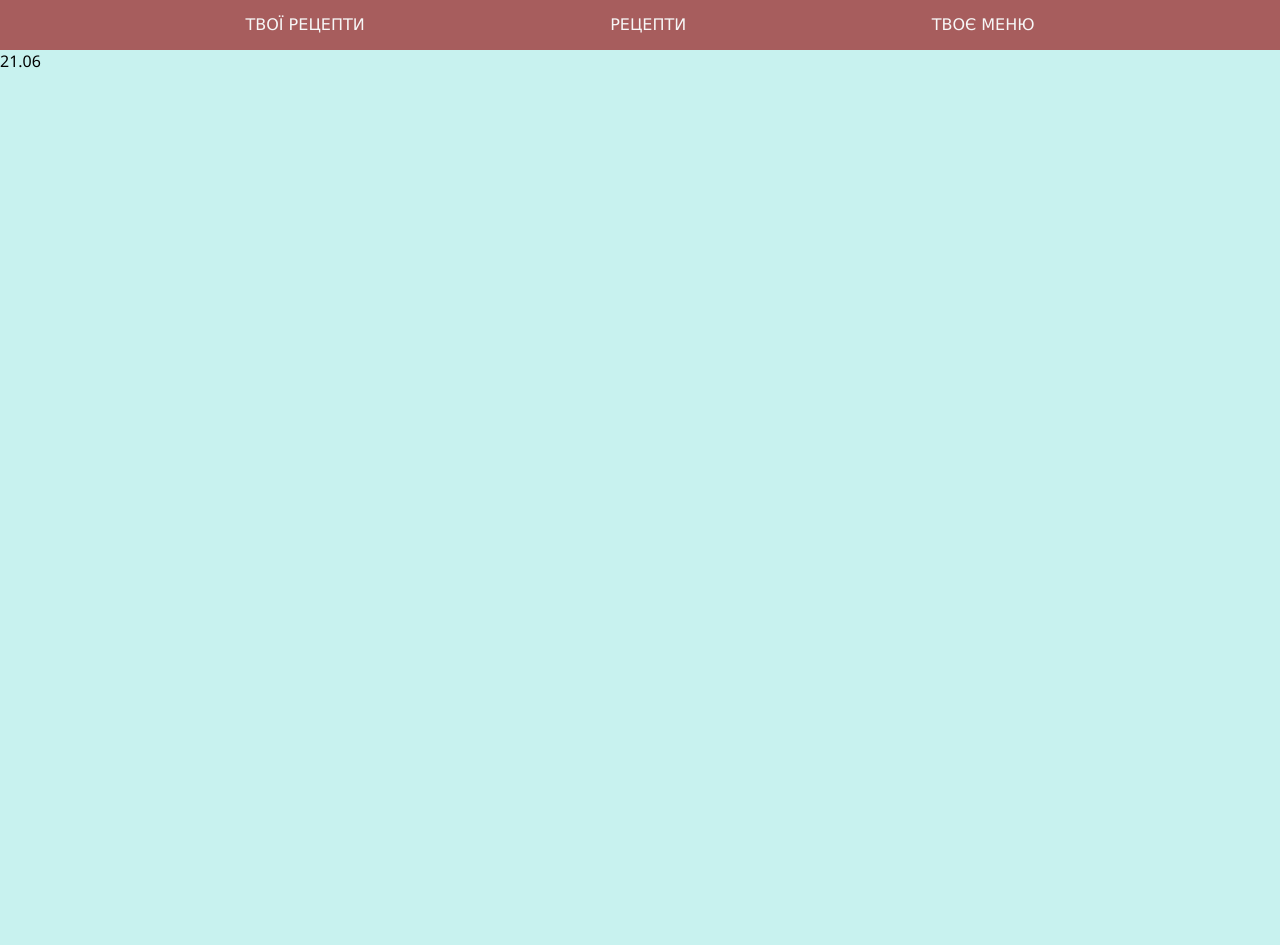
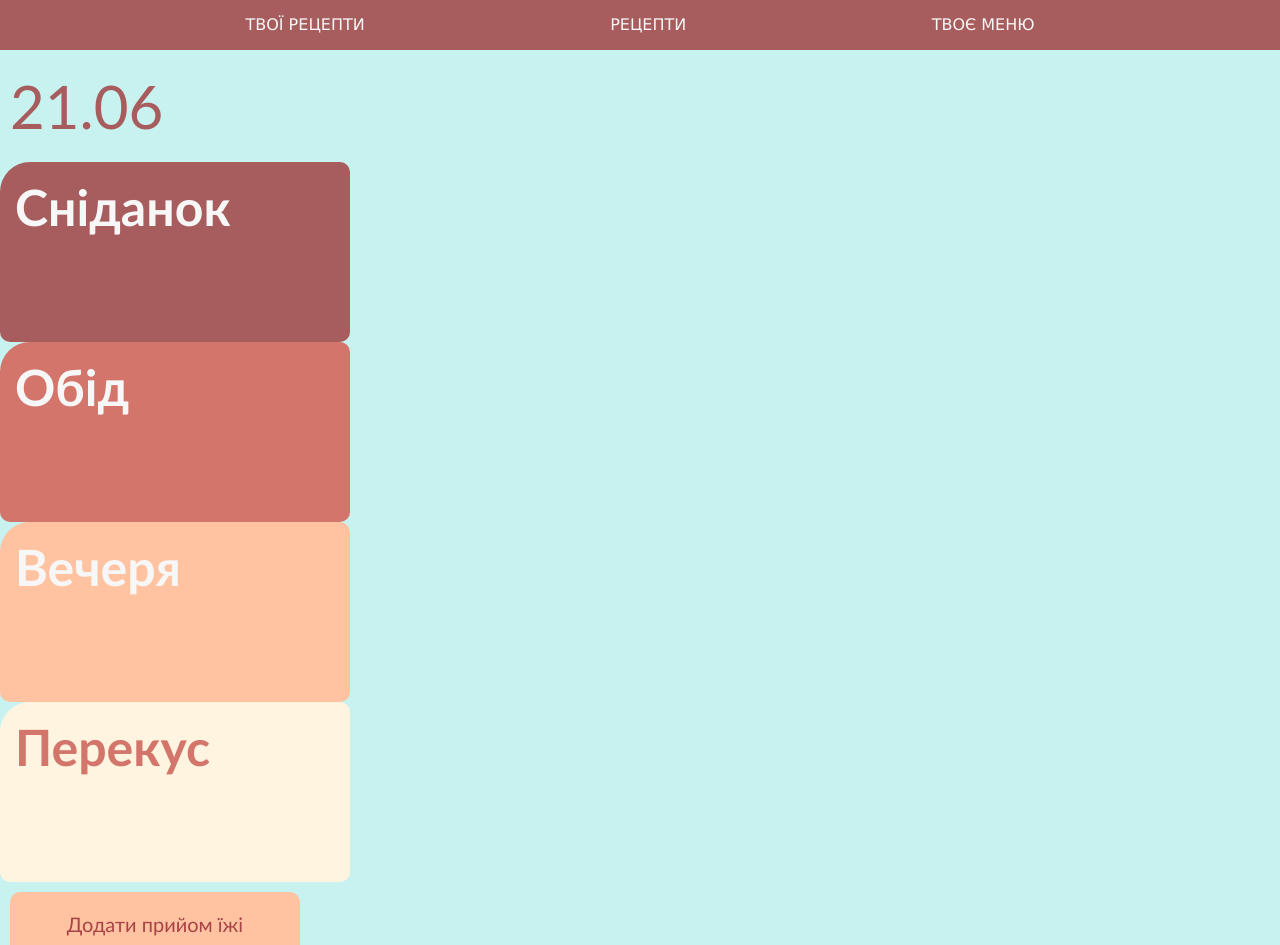
Before and after one commit to Evelinach11/food-app, a React (Create React App) app: page /mealstime in a window 1280 px wide. Shown: the top 945 px of the page. Before the commit the page ends 800 px from the top, so only its background shows below. Built offline with nearby package versions, Linux system fonts and the light colour scheme.

Commit message:
for every day added three meals and the possibility of adding more

```diff
--- a/src/App.js
+++ b/src/App.js
@@ -3,7 +3,7 @@ import { Header } from "./Components/Header";
 import { HomePage } from "./Pages/HomePage";
 import { YourMenu } from "./Components/YourMenu";
 import { Route, Routes } from "react-router-dom";
-import { MealsTime } from "./Components/MealsTime";
+import { Meals } from "./Components/Meals";
 
 function App() {
   return (
@@ -12,7 +12,7 @@ function App() {
       <Routes>
         <Route path="/" exact element={<HomePage />} />
         <Route path="/yourmenu" exact element={<YourMenu />} />
-        <Route path="/mealstime" exact element={<MealsTime />} />
+        <Route path="/mealstime" exact element={<Meals />} />
       </Routes>
     </div>
   );
--- /dev/null
+++ b/src/Components/Meals.jsx
@@ -0,0 +1,76 @@
+import React from "react";
+import { getMealsTime, addMealsTime } from "../services/service";
+import { useState } from "react";
+import { useSelector } from "react-redux";
+import { selectSelectedDay } from "../store/slices/daySlice";
+import moment from "moment";
+
+export const Meals = () => {
+  const [showPopup, setShowPopup] = useState(false);
+  const [newMeal, setNewMeal] = useState("");
+  const selectedDay = useSelector(selectSelectedDay);
+  const selectedDate = selectedDay.date;
+  const formattedDate = moment(selectedDate).format("DD.MM");
+
+  const openPopup = () => {
+    setShowPopup(true);
+  };
+
+  const closePopup = () => {
+    setShowPopup(false);
+  };
+
+  const handleInputChange = (event) => {
+    setNewMeal(event.target.value);
+  };
+
+  const addNewMeal = () => {
+    addMealsTime(newMeal);
+    setNewMeal("");
+  };
+
+  return (
+    <div>
+      <div className="meals__currentdata">
+        <p>{selectedDay.day}</p>
+        <p>{formattedDate}</p>
+      </div>
+
+      <div className="meals">
+        <h1 className="breakfast">Сніданок</h1>
+        <h1 className="lunch">Обід</h1>
+        <h1 className="dinner">Вечеря</h1>
+        <div className="meals">
+          {getMealsTime().map((meal, index) => (
+            <h1 className="new" key={index}>
+              {meal}
+            </h1>
+          ))}
+        </div>
+        <div className="meals__add--more" onClick={openPopup}>
+          Додати прийом їжі
+        </div>
+      </div>
+      {showPopup && (
+        <div className="meals__popup">
+          <h1 className="meals__popup--title">
+            Назви свій прийом їжі та додай його
+          </h1>
+          <input
+            className="meals__popup--input"
+            type="text"
+            placeholder="Введіть назву"
+            value={newMeal}
+            onChange={handleInputChange}
+          />
+          <button className="meals__popup--add" onClick={addNewMeal}>
+            Додати
+          </button>
+          <button className="meals__popup--close" onClick={closePopup}>
+            Закрити
+          </button>
+        </div>
+      )}
+    </div>
+  );
+};
--- a/src/Components/MealsTime.jsx
+++ /dev/null
@@ -1,19 +0,0 @@
-import React from "react";
-import { useSelector } from "react-redux";
-import { selectSelectedDay } from "../store/slices/daySlice";
-import moment from "moment";
-
-export const MealsTime = () => {
-  const selectedDay = useSelector(selectSelectedDay);
-  const selectedDate = selectedDay.date;
-  const formattedDate = moment(selectedDate).format("DD.MM");
-
-  return (
-    <div>
-      <div className="mealstime__currentdata">
-        <p>{selectedDay.day}</p>
-        <p>{formattedDate}</p>
-      </div>
-    </div>
-  );
-};
--- /dev/null
+++ b/src/scss/components/_meals.scss
@@ -0,0 +1,89 @@
+.meals__currentdata {
+  @extend %title;
+}
+.meals__popup {
+  display: flex;
+  flex-direction: column;
+  position: fixed;
+  top: 50%;
+  left: 50%;
+  width: 70%;
+  height: 50%;
+  transform: translate(-50%, -50%);
+  background-color: $white;
+  padding: 20px;
+  border-radius: 5px;
+  z-index: 101;
+  .meals__popup--input {
+    margin: 10px;
+    font-family: inherit;
+    width: 90%;
+    border: 0;
+    border-bottom: 2px solid $dark;
+    outline: 0;
+    font-size: 20px;
+    color: $dark;
+    padding: 7px 0;
+    background: transparent;
+    transition: border-color 0.2s;
+
+    &::placeholder {
+      color: $dark;
+      font-weight: 600;
+    }
+  }
+
+  .meals__popup--title {
+    @extend %title;
+  }
+  .meals__popup--add,
+  .meals__popup--close {
+    @extend %btn;
+  }
+}
+
+.meals {
+  .meals__add--more {
+    @extend %btn;
+  }
+  .breakfast {
+    font-family: $font;
+    font-size: 50px;
+    background-color: $dark;
+    padding: 15px;
+    width: 320px;
+    height: 150px;
+    border-radius: 30px 10px 10px 10px;
+    color: $white;
+  }
+  .lunch {
+    font-family: $font;
+    font-size: 50px;
+    background-color: $ligth-dark;
+    padding: 15px;
+    width: 320px;
+    height: 150px;
+    border-radius: 30px 10px 10px 10px;
+    color: $white;
+  }
+  .dinner {
+    font-family: $font;
+    font-size: 50px;
+    background-color: $ligth;
+    padding: 15px;
+    width: 320px;
+    height: 150px;
+    border-radius: 30px 10px 10px 10px;
+    color: $white;
+  }
+  .new {
+    font-family: $font;
+    font-size: 50px;
+    background-color: $ligth-new;
+    padding: 15px;
+    width: 320px;
+    height: 150px;
+    border-radius: 30px 10px 10px 10px;
+    color: $ligth-dark;
+  }
+}
--- a/src/scss/components/_variables.scss
+++ b/src/scss/components/_variables.scss
@@ -4,5 +4,30 @@ $dark-warm: #a84448;
 $ligth-dark: #d3756b;
 $ligth-warm: #f0997d;
 $ligth: #ffc3a1;
+$ligth-new: #fff4e0;
 $white: #f7f7f7;
 $font: "Gill Sans", sans-serif;
+
+%title {
+  font-weight: 500;
+  font-family: $font;
+  font-size: 60px;
+  text-align: left;
+  color: $dark;
+  padding: 20px 10px 20px 10px;
+}
+
+%btn {
+  color: $dark-warm;
+  background-color: $ligth;
+  width: 250px;
+  border: 0;
+  border-radius: 10px;
+  padding: 20px;
+  text-align: center;
+  font-weight: 500;
+  font-family: $font;
+  font-size: 20px;
+  margin: 10px;
+  cursor: pointer;
+}
--- a/src/scss/components/_your-menu.scss
+++ b/src/scss/components/_your-menu.scss
@@ -38,17 +38,7 @@
 }
 
 .weekdays__btn--next {
-  color: $dark-warm;
-  background-color: $ligth;
-  width: 250px;
-  border: 0;
-  border-radius: 10px;
-  padding: 20px;
-  text-align: center;
-  font-weight: 500;
-  font-family: $font;
-  font-size: 20px;
-  margin: 10px;
+  @extend %btn;
 }
 .weekdays__btns {
   display: flex;
--- a/src/scss/index.scss
+++ b/src/scss/index.scss
@@ -1,4 +1,4 @@
 @import "./components/variables";
 @import "./components/header";
 @import "./components/your-menu";
-@import "./components/meals-time";
+@import "./components/meals";
--- /dev/null
+++ b/src/services/service.js
@@ -0,0 +1,8 @@
+const mealsTime = ["Перекус"];
+
+export const getMealsTime = () => {
+  return mealsTime;
+};
+export const addMealsTime = (meal) => {
+  mealsTime.push(meal);
+};
```
Also changed, not shown: src/scss/components/_meals-time.scss (deleted).
